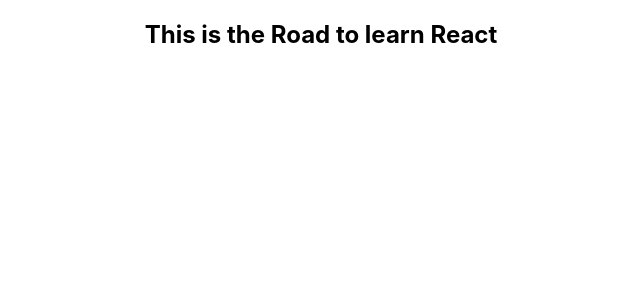
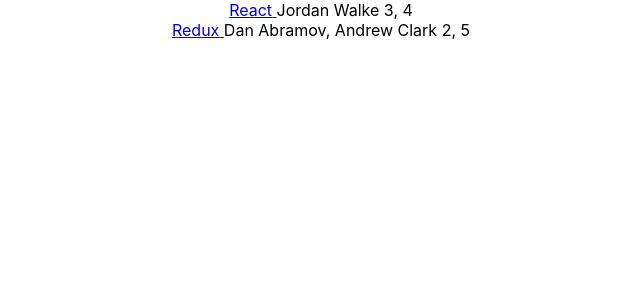
Before and after one commit to muwanguzipoloe/The_Road_to_learning_react, a React (Create React App) app in the folder simplyreact/: page / in a window 1280 px wide. Shown: the top 300 px of the page, without its empty margins (319-959 px from the left). Built offline with nearby package versions, Linux system fonts and the light colour scheme.

Commit message:
Complex JavaScript in JSX

```diff
--- a/simplyreact/src/App.js
+++ b/simplyreact/src/App.js
@@ -1,11 +1,47 @@
 import React, { Component } from 'react';
 import './App.css';
+
+const list = [
+  {
+    title: 'React',
+    url: 'https://reactjs.org/',
+    author: 'Jordan Walke',
+    num_comments: 3,
+    points: 4,
+    objectID: 0,
+  },
+  {
+    title: 'Redux',
+    url: 'https://redux.js.org/',
+    author: 'Dan Abramov, Andrew Clark',
+    num_comments: 2,
+    points: 5,
+    objectID: 1,
+  },
+];
+
 class App extends Component {
   render() {
     const helloWorld = 'This is the Road to learn React';
     return (
       <div className="App">
-        <h2>{helloWorld}</h2>
-</div> );
+        {list.map(function (item) {
+          return(
+/* Make sure that the key attribute is a stable identifier.
+   Avoid using the index of the item in the array, because the array
+   index is not stable. If the list changes its order, for example,
+   React will not be able to identify the items properly.
+*/
+            <div key= {item.objectID}>
+              <span>
+              <a href={item.url}>{item.title} </a>
+              </span>
+              <span>{item.author} </span>
+              <span>{item.num_comments}, </span>
+              <span>{item.points}</span>
+            </div>
+          )
+        })}
+      </div> );
 } }
 export default App;
```
